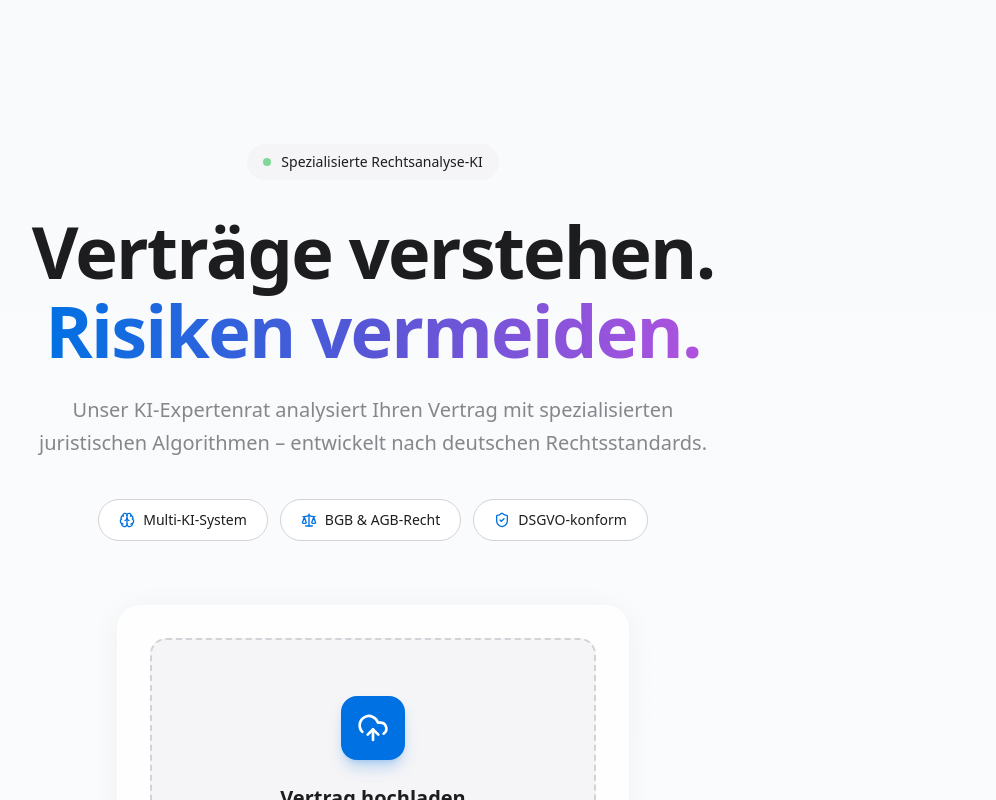
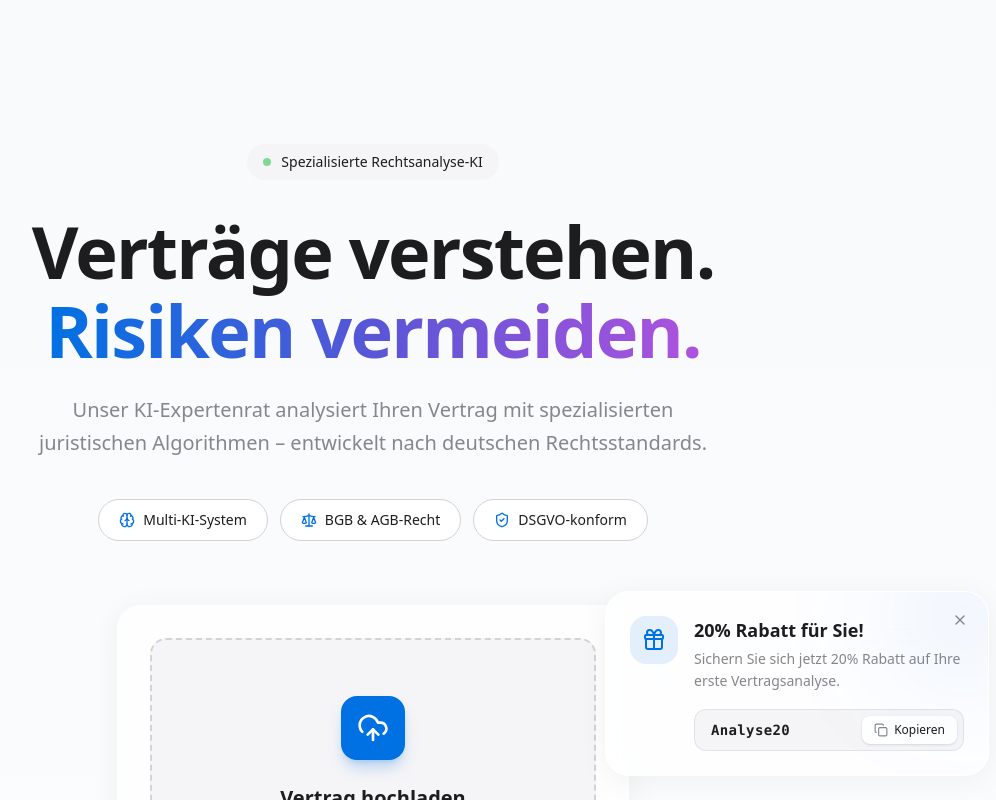
Before and after one commit to cetine/klarwerk-ai, a Next.js app: page / in a window 1280 px wide. Shown: the top 800 px of the page, without its empty margins (267-1263 px from the left). Built offline with nearby package versions, Linux system fonts and the light colour scheme; no server answers.

Commit message:
feat: implement and integrate a scroll- and time-triggered discount popup on the homepage.

```diff
--- a/app/page.tsx
+++ b/app/page.tsx
@@ -3,6 +3,8 @@ import { AICouncil } from "@/components/AICouncil";
 import { Features } from "@/components/Features";
 import { Pricing } from "@/components/Pricing";
 import { Footer } from "@/components/Footer";
+import { DiscountPopup } from "@/components/DiscountPopup";
+
 export default function Home() {
   return (
     <main className="min-h-screen bg-gradient-to-b from-slate-50 via-white to-slate-50">
@@ -11,6 +13,7 @@ export default function Home() {
       <Features />
       <Pricing />
       <Footer />
+      <DiscountPopup />
     </main>
   );
 }
--- /dev/null
+++ b/components/DiscountPopup.tsx
@@ -0,0 +1,110 @@
+"use client";
+
+import * as React from "react";
+import { X, Copy, Gift, Check } from "lucide-react";
+import { cn } from "@/lib/utils";
+import { Button } from "@/components/ui/button";
+
+export function DiscountPopup() {
+    const [isVisible, setIsVisible] = React.useState(false);
+    const [isDismissed, setIsDismissed] = React.useState(false);
+    const [timePassed, setTimePassed] = React.useState(false);
+    const [hasScrolled, setHasScrolled] = React.useState(false);
+    const [copied, setCopied] = React.useState(false);
+
+    // Track time (5 seconds)
+    React.useEffect(() => {
+        const timer = setTimeout(() => {
+            setTimePassed(true);
+        }, 5000);
+        return () => clearTimeout(timer);
+    }, []);
+
+    // Track scroll (> 100px)
+    React.useEffect(() => {
+        const handleScroll = () => {
+            if (window.scrollY > 100) {
+                setHasScrolled(true);
+            }
+        };
+
+        // Initial check
+        handleScroll();
+
+        window.addEventListener("scroll", handleScroll);
+        return () => window.removeEventListener("scroll", handleScroll);
+    }, []);
+
+    // Manage visibility
+    React.useEffect(() => {
+        if (timePassed && hasScrolled && !isDismissed) {
+            setIsVisible(true);
+        }
+    }, [timePassed, hasScrolled, isDismissed]);
+
+    const handleDismiss = () => {
+        setIsVisible(false);
+        setIsDismissed(true);
+    };
+
+    const handleCopy = () => {
+        navigator.clipboard.writeText("Analyse20");
+        setCopied(true);
+        setTimeout(() => setCopied(false), 2000);
+    };
+
+    if (!isVisible) return null;
+
+    return (
+        <div className="fixed bottom-6 right-6 z-50 animate-in slide-in-from-bottom-10 fade-in duration-500">
+            <div className="glass-panel p-6 rounded-3xl shadow-2xl max-w-sm border border-white/20 relative overflow-hidden">
+                {/* Background Decor */}
+                <div className="absolute -top-10 -right-10 w-32 h-32 bg-[#0071e3]/10 rounded-full blur-3xl" />
+
+                <button
+                    onClick={handleDismiss}
+                    className="absolute top-4 right-4 text-[#86868b] hover:text-[#1d1d1f] transition-colors p-1"
+                >
+                    <X className="w-4 h-4" />
+                </button>
+
+                <div className="flex items-start gap-4">
+                    <div className="w-12 h-12 rounded-2xl bg-[#0071e3]/10 flex items-center justify-center flex-shrink-0 text-[#0071e3]">
+                        <Gift className="w-6 h-6" />
+                    </div>
+
+                    <div className="space-y-1">
+                        <h3 className="font-semibold text-[#1d1d1f] text-lg">
+                            20% Rabatt für Sie!
+                        </h3>
+                        <p className="text-[#86868b] text-sm leading-relaxed mb-4">
+                            Sichern Sie sich jetzt 20% Rabatt auf Ihre erste Vertragsanalyse.
+                        </p>
+
+                        <div
+                            onClick={handleCopy}
+                            className="flex items-center gap-3 bg-[#f5f5f7] p-1.5 pl-4 rounded-xl cursor-pointer hover:bg-[#e8e8ed] transition-colors group border border-[#d2d2d7]/50"
+                        >
+                            <code className="text-[#1d1d1f] font-semibold text-sm tracking-wide">
+                                Analyse20
+                            </code>
+                            <div className="ml-auto bg-white shadow-sm rounded-lg px-3 py-1.5 text-xs font-medium text-[#1d1d1f] flex items-center gap-1.5 min-w-[90px] justify-center">
+                                {copied ? (
+                                    <>
+                                        <Check className="w-3.5 h-3.5 text-[#34c759]" />
+                                        Kopiert
+                                    </>
+                                ) : (
+                                    <>
+                                        <Copy className="w-3.5 h-3.5 text-[#86868b] group-hover:text-[#0071e3] transition-colors" />
+                                        Kopieren
+                                    </>
+                                )}
+                            </div>
+                        </div>
+                    </div>
+                </div>
+            </div>
+        </div>
+    );
+}
```
